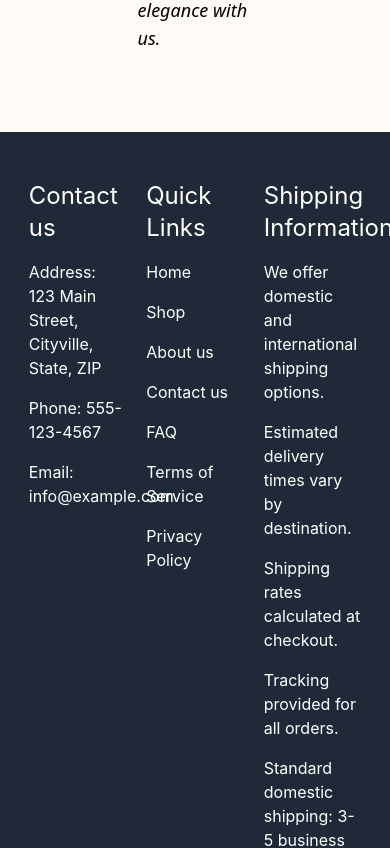
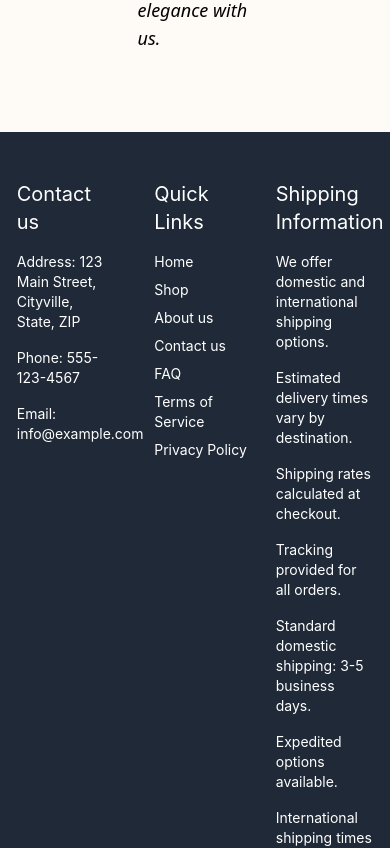
Before and after one commit to boel78/elevate-elegance, a React (Vite) app in the folder frontend/elevate/: page /aboutUs in a window 390 px wide. Shown: the part 8340-9188 px from the top of the page. Built offline with nearby package versions, Linux system fonts and the light colour scheme.

Commit message:
gjort homepage responsiv

```diff
--- a/frontend/elevate/components/footer.jsx
+++ b/frontend/elevate/components/footer.jsx
@@ -6,18 +6,18 @@ export const Footer = () => {
   return (
     <div className="bg-gray-800 w-screen" id="footer">
       <div className="flex flex-col gap-20 font-inter text-white">
-        <div className="flex justify-center pt-12 sm:gap-32 gap-5">
-          <div className="w-1/4">
-            <h3 className="text-2xl pb-4">Contact us</h3>
-            <ul className="flex flex-col gap-4">
+        <div className="flex justify-center pt-12 sm:gap-32 gap-6">
+          <div className="w-1/4 mr-4 sm:mr-0">
+            <h3 className="sm:text-2xl text-xl pb-4">Contact us</h3>
+            <ul className="flex flex-col gap-4 sm:text-lg text-sm">
               <p>Address: 123 Main Street, Cityville, State, ZIP</p>
               <p>Phone: 555-123-4567</p>
               <p>Email: info@example.com</p>
             </ul>
           </div>
           <div className="w-1/4">
-            <h3 className="text-2xl pb-4">Quick Links</h3>
-            <ul className="flex flex-col gap-4">
+            <h3 className="sm:text-2xl text-xl pb-4">Quick Links</h3>
+            <ul className="flex flex-col sm:gap-4 gap-2 sm:text-lg text-sm">
               <a href="#hero">
                 <p>Home</p>
               </a>
@@ -44,8 +44,8 @@ export const Footer = () => {
             </ul>
           </div>
           <div className="w-1/4">
-            <h3 className="text-2xl pb-4 mr-3">Shipping Information</h3>
-            <ul className="flex flex-col gap-4">
+            <h3 className="sm:text-2xl text-xl pb-4">Shipping Information</h3>
+            <ul className="flex flex-col gap-4 sm:text-lg text-sm">
               <p>We offer domestic and international shipping options.</p>
               <p>Estimated delivery times vary by destination.</p>
               <p>Shipping rates calculated at checkout.</p>
```
